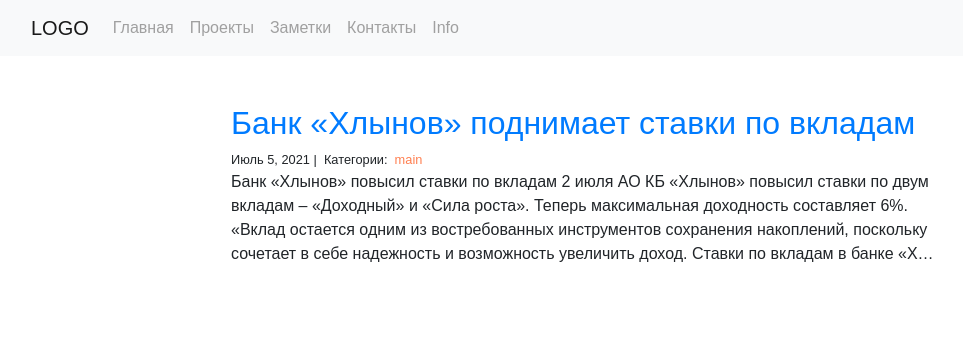
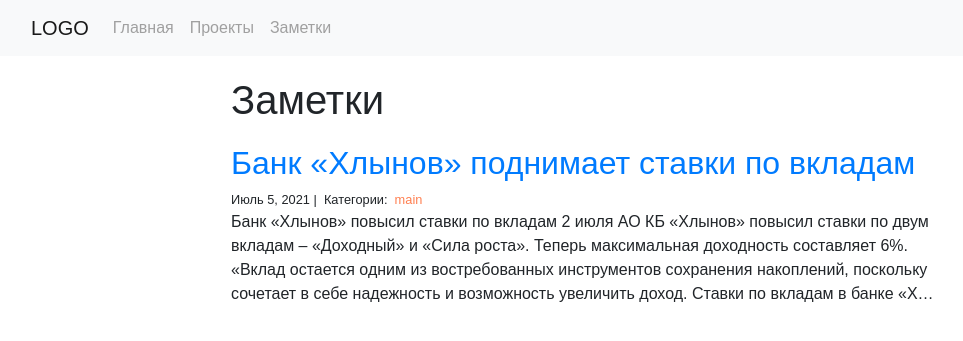
Before and after one commit to chushov/py-personal-blog, a Django app: page /blog/ in a window 1280 px wide. Shown: the top 341 px of the page, without its empty margins (54-1017 px from the left). Run offline with Django 3.2, Linux system fonts and the light colour scheme; data comes from the database, SQL or seed files in the repository; parts of the project's set-up code (start-up, migrations or seed data) failed here and were passed over; some libraries are stand-ins or nearby versions.

Commit message:
fix styles, delete trash

```diff
--- a/blog/templates/blog_index.html
+++ b/blog/templates/blog_index.html
@@ -2,8 +2,7 @@
 
 {% block page_content %}
 <div class="col-md-8 offset-md-2">
-    <br>
-    <br>
+    <h1 class="main-header">Заметки</h1>
     {% for post in posts %}
     <h2><a href="{% url 'blog_detail' post.pk%}">{{ post.title }}</a></h2>
     <small>
--- a/personal_portfolio/templates/base.html
+++ b/personal_portfolio/templates/base.html
@@ -20,12 +20,6 @@
             <li class="nav-item active">
               <a class="nav-link" href="{% url 'blog_index' %}">Заметки</a>
             </li>
-            <li class="nav-item active">
-              <a class="nav-link" href="#">Контакты</a>
-            </li>
-            <li class="nav-item active">
-              <a class="nav-link" href="#">Info</a>
-            </li>
           </ul>
         </div>
     </div>
--- a/projects/templates/project_index.html
+++ b/projects/templates/project_index.html
@@ -2,7 +2,7 @@
 {% load static %}
 {% block page_content %}
 <div class="col-md-8 offset-md-2">
-    <!-- <h1 class="main-header">Проекты</h1> -->
+    <h1 class="main-header">Проекты</h1>
     <div class="row">
     {% for project in projects %}
         <div class="col-md-4">
```
Also changed, not shown: static/css/style.css (line endings or trailing spaces).
